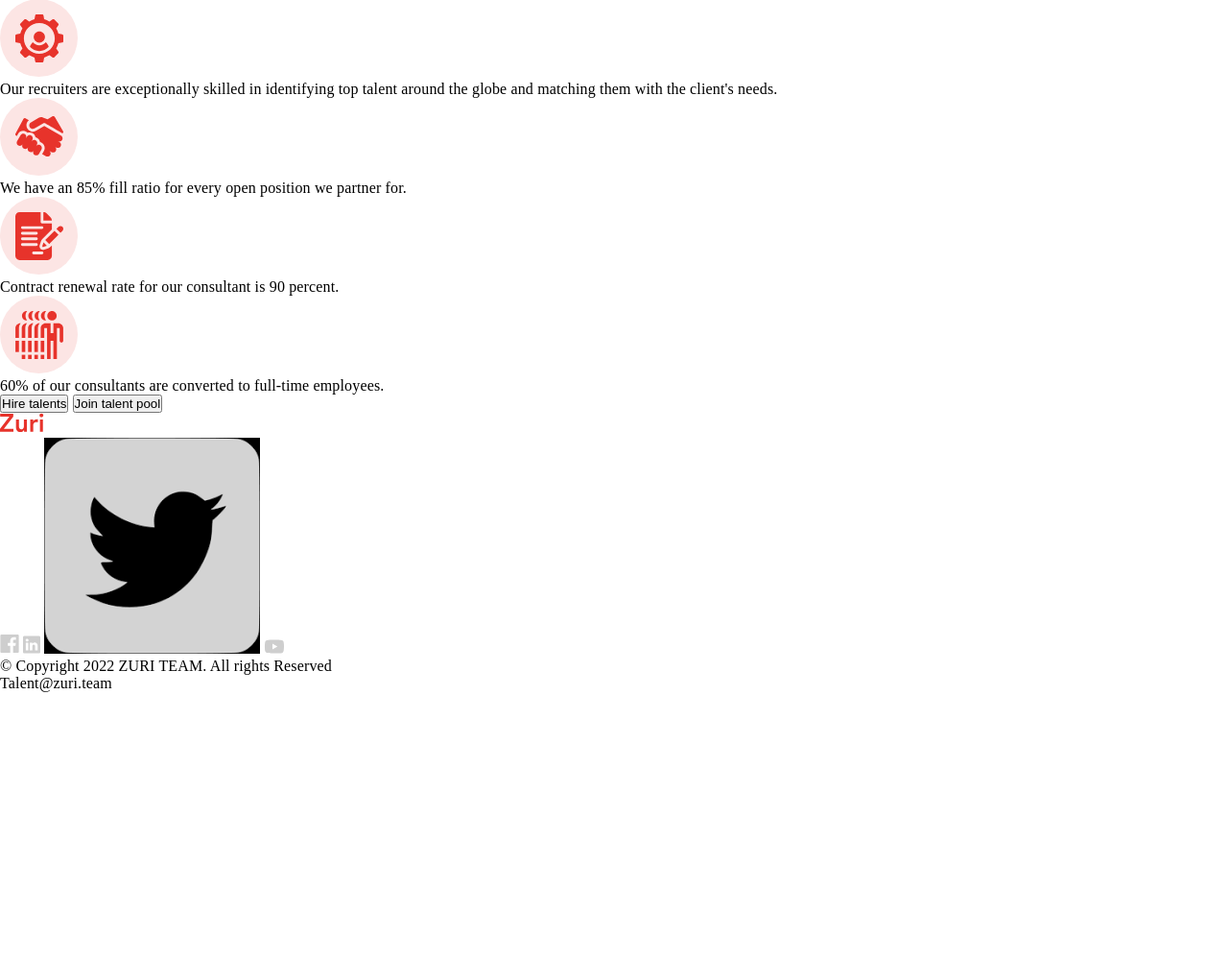
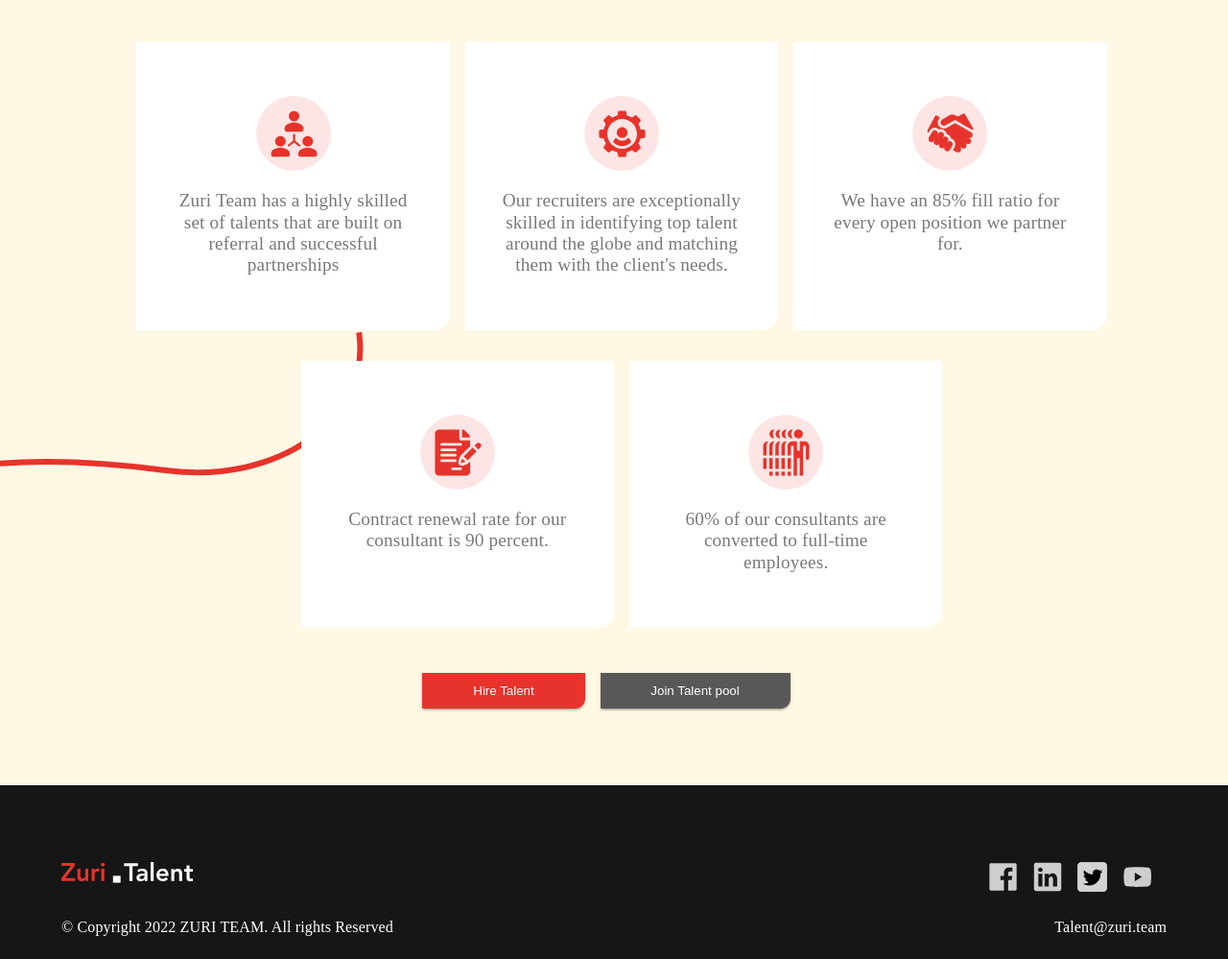
Before and after one commit to OdebisiidowuSolomon/OdebisiidowuSolomon.github.io, a plain HTML site: page Zuri_FE_replicate/industry_exp/index.html in a window 1280 px wide. Shown: the part 2293-3292 px from the top of the page at 96% size. Before the commit the page ends 3014 px from the top, so only its background shows below. Drawn offline with Linux system fonts and the light colour scheme.

Commit message:
phase 1 completion of industry exp project

```diff
--- a/Zuri_FE_replicate/industry_exp/index.html
+++ b/Zuri_FE_replicate/industry_exp/index.html
@@ -139,8 +139,8 @@
             <div class="sect4_cont">
                 <p>Why Hire our <span class="red">Talents</span></p>
                 <div class="sect4_cont_flex">
-                    <div class="sect4_card_cont">
-                        <div class="sect4_cont_card">
+                    <div class="sect4_cont_card sect4_rel">
+                        <div class="sect4_cont_card_inner">
                             <img src="./img/people.svg" alt="">
                             <p>Zuri Team has a highly skilled set of talents that are built on referral and successful
                                 partnerships</p>
@@ -167,14 +167,17 @@
                         <p>60% of our consultants are converted to full-time employees.</p>
                     </div>
                 </div>
-                <div class="sect4_btn_cont">
-                    <button class="sect4_btn sect4_talent">Hire talents</button>
-                    <button class="sect4_btn sect4_pool">Join talent pool</button>
+                <div class="sect1_btn_flex" style="    display: flex;
+                justify-content: center;
+            ">
+                    <button style="background: #e7332b;" class="sect1_hire">Hire Talent</button>
+                    <button style="background: #585858;" class="sect1_talent">Join Talent pool</button>
                 </div>
             </div>
         </div>
         <footer>
             <div class="footer_sect1">
+                <div class="footer_sect1_top">
                 <div class="footer_logo">
                     <img src="./img/logo.svg" alt="">
                 </div>
@@ -197,6 +200,7 @@
                 <p>&copy; Copyright 2022 ZURI TEAM. All rights Reserved</p>
                 <p>Talent@zuri.team</p>
             </div>
+            </div>
         </footer>
     </div>
 </body>
--- a/Zuri_FE_replicate/industry_exp/style.css
+++ b/Zuri_FE_replicate/industry_exp/style.css
@@ -242,6 +242,7 @@ a {
 
 .sect3_skills, .sect3_talents {
     display: flex;
+    flex-wrap: wrap;
 }
 
 .sect3_skill,.sect3_talent {
@@ -277,3 +278,103 @@ a {
 .sect3_sect2_img img{
     width: 340px;
 }
+
+.sect4 {
+    background: rgb(255, 248, 229);
+    padding-bottom: 80px;
+}
+
+.sect4_cont {
+    width: 85%;
+    margin: auto;
+}
+
+.sect4_cont p:first-child {
+    padding-top: 6.5rem;
+    text-align: center;
+    font-size: 2.5rem;
+}
+
+.sect4_cont_flex {
+    display: flex;
+    flex-wrap: wrap;
+    justify-content: center;
+    width: 100%;
+    padding-top: 4rem;
+}
+
+.sect4_cont_card {
+    width: 30%;
+    margin-top: 1rem;
+    margin-left: 1rem;
+    margin-bottom: 1rem;
+    text-align: center;
+    padding: 3.5rem 1rem;
+    background: #fff;
+    border-radius: 0 0 16px 0;
+    z-index: 2;
+}
+
+.sect4_cont_card img {
+    width: 78px;
+}
+
+.sect4_cont_card p {
+    padding-top: 1rem;
+    color: #787878;
+    width: 85%;
+    margin: auto;
+    font-size: 1.2rem;
+    line-height: 1.4rem;
+}
+
+.sect4_rel {
+    position: relative;
+    z-index: 2;
+
+}
+
+.sect4_cont_img{
+    position: absolute;
+    bottom: -182px;
+    left: -174px;
+}
+.sect4_cont_img img{
+    width: 120%;
+    z-index: 1;
+}
+
+footer {
+    padding-top: 5rem;
+    background-color: rgb(22, 22, 23);
+}
+
+.footer_sect1 {
+    width: 90%;
+    margin: auto;
+}
+
+.footer_sect1_top {
+    display: flex;
+    justify-content: space-between;
+}
+
+.footer_sect1_right {
+    display: flex;
+    align-items: center;
+}
+
+.footer_sect1_right a img {
+    width: 1.9rem;
+    height: 1.9rem;
+    margin-right: 1rem;
+}
+
+.footer_sect2 {
+    color: #fff;
+    display: flex;
+    justify-content: space-between;
+    align-items: center;
+    padding: 1.5rem 0;
+    font-size: 1rem;
+}
```
